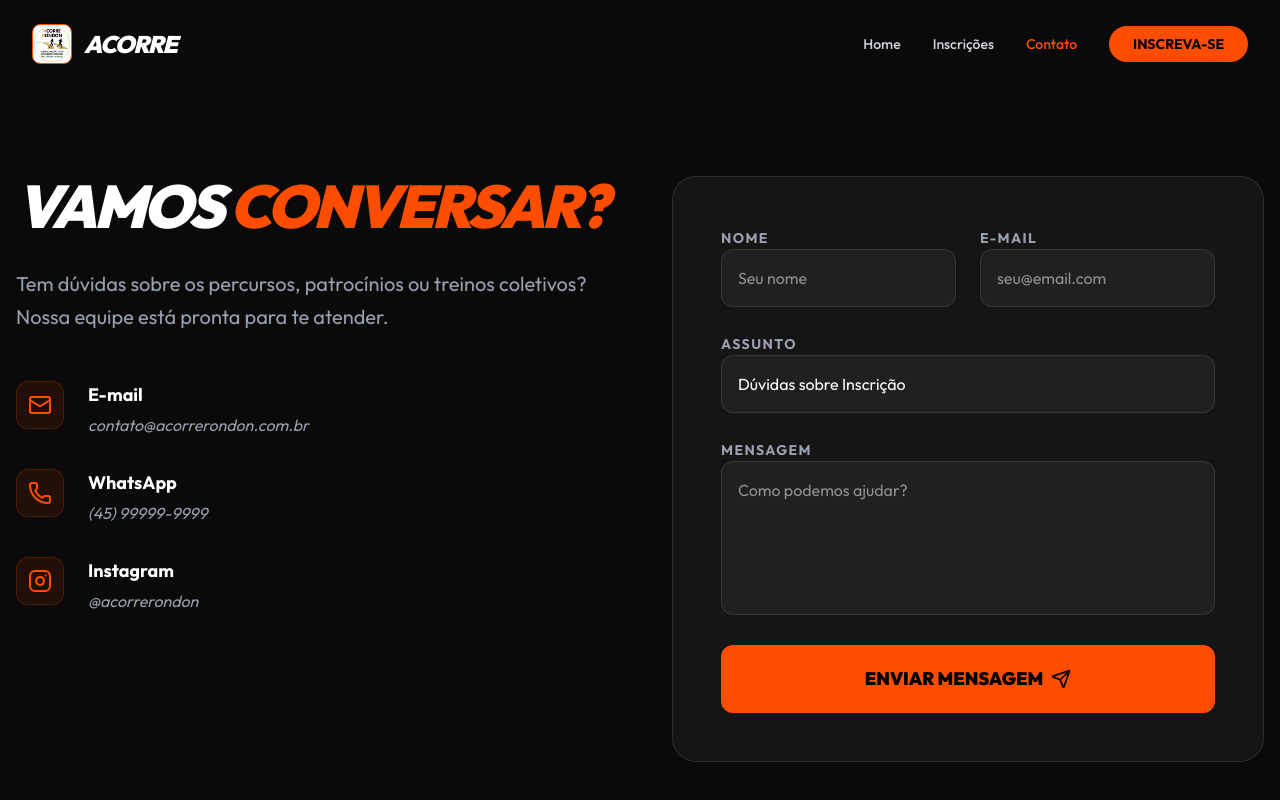
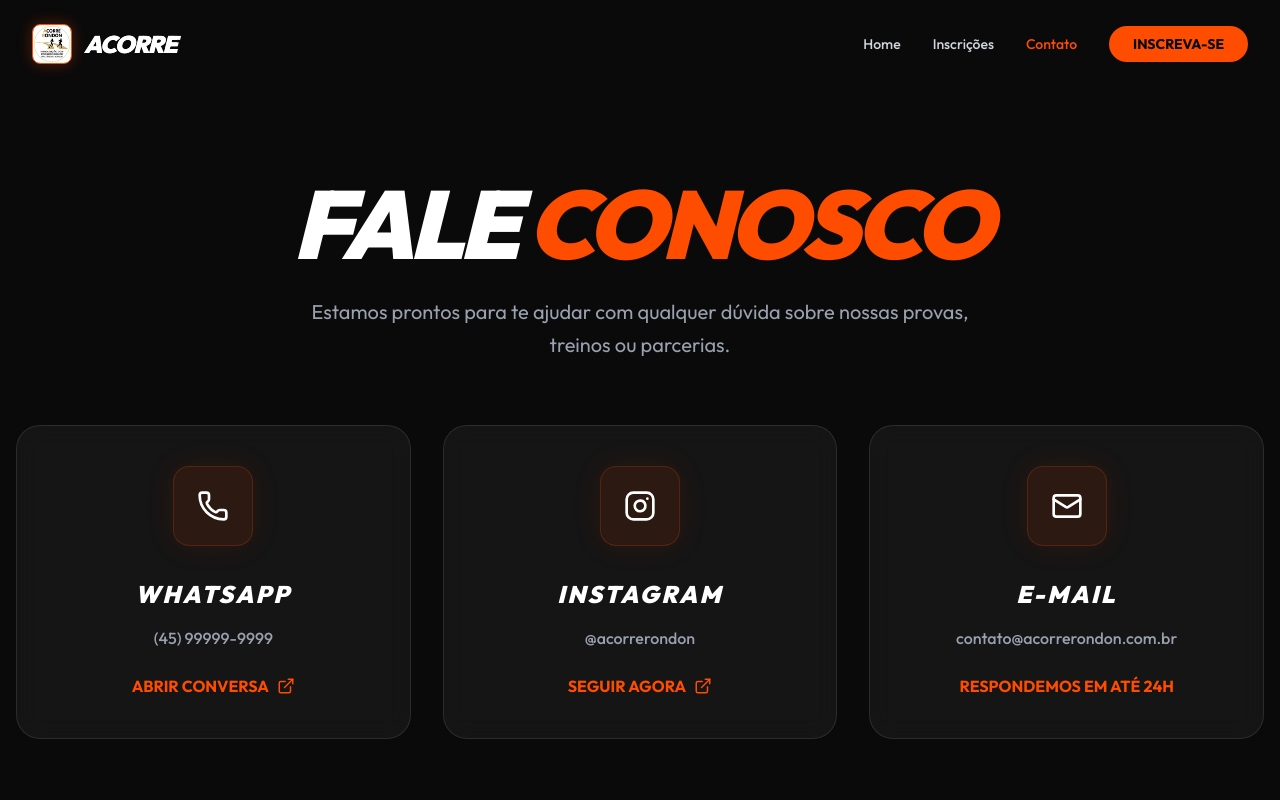
Before and after one commit to felipe-spengler/acorre-rondom, a React (Vite) app: page /contato in a window 1280 px wide. Shown: the top 800 px of the page. Built offline with nearby package versions, Linux system fonts and the light colour scheme.

Commit message:
Updates: Season 2026, logo animation, and new Contact page design

```diff
--- a/src/components/Footer.jsx
+++ b/src/components/Footer.jsx
@@ -59,7 +59,7 @@ const Footer = () => {
                 </div>
 
                 <div className="border-t border-white/5 pt-10 flex flex-col md:row justify-between items-center gap-4 text-sm text-gray-500">
-                    <p>© 2025 ACORRE RONDON. Todos os direitos reservados.</p>
+                    <p>© 2026 ACORRE RONDON. Todos os direitos reservados.</p>
                     <div className="flex gap-8">
                         <a href="#" className="hover:text-white">Privacidade</a>
                         <a href="#" className="hover:text-white">Termos</a>
--- a/src/components/Navbar.jsx
+++ b/src/components/Navbar.jsx
@@ -29,10 +29,19 @@ const Navbar = () => {
             <div className="max-w-7xl mx-auto px-4 sm:px-6 lg:px-8">
                 <div className="flex justify-between items-center">
                     <Link to="/" className="flex items-center space-x-3 group">
-                        <div className="w-10 h-10 rounded-lg overflow-hidden border border-primary group-hover:scale-110 transition-transform">
+                        <motion.div
+                            whileHover={{ rotate: -5, scale: 1.1 }}
+                            className="w-10 h-10 rounded-lg overflow-hidden border border-primary transition-transform shadow-[0_0_15px_rgba(255,77,0,0.3)] group-hover:shadow-[0_0_25px_rgba(255,77,0,0.6)]"
+                        >
                             <img src={logoImg} alt="ACORRE" className="w-full h-full object-cover" />
-                        </div>
-                        <span className="text-2xl font-black tracking-tighter italic">ACORRE</span>
+                        </motion.div>
+                        <motion.span
+                            initial={{ x: 0 }}
+                            whileHover={{ x: 5, skewX: -10 }}
+                            className="text-2xl font-black tracking-tighter italic bg-gradient-to-r from-white via-white to-primary bg-[length:200%_100%] bg-clip-text hover:text-transparent transition-all duration-500 hover:bg-[100%_0%]"
+                        >
+                            ACORRE
+                        </motion.span>
                     </Link>
 
                     {/* Desktop Links */}
--- a/src/pages/Contato.jsx
+++ b/src/pages/Contato.jsx
@@ -1,117 +1,100 @@
 import { motion } from 'framer-motion';
-import { Mail, Phone, MapPin, Send, Instagram } from 'lucide-react';
+import { Mail, Phone, Instagram, MapPin, Zap, ExternalLink } from 'lucide-react';
 
 const Contato = () => {
     return (
         <div className="pt-24 min-h-screen bg-dark">
             <section className="py-20 px-4">
                 <div className="max-w-7xl mx-auto">
-                    <div className="flex flex-col lg:flex-row gap-16">
-
-                        {/* Info Side */}
-                        <div className="lg:w-1/2">
+                    <div className="text-center mb-16">
                         <motion.h1
-                                initial={{ opacity: 0, x: -20 }}
-                                animate={{ opacity: 1, x: 0 }}
-                                className="text-6xl font-black italic tracking-tighter mb-8"
+                            initial={{ opacity: 0, y: 20 }}
+                            animate={{ opacity: 1, y: 0 }}
+                            className="text-6xl md:text-8xl font-black italic tracking-tighter mb-6"
                         >
-                                VAMOS <span className="text-primary">CONVERSAR?</span>
+                            FALE <span className="text-primary">CONOSCO</span>
                         </motion.h1>
-                            <p className="text-xl text-gray-400 mb-12 leading-relaxed">
-                                Tem dúvidas sobre os percursos, patrocínios ou treinos coletivos? Nossa equipe está pronta para te atender.
+                        <p className="text-xl text-gray-400 max-w-2xl mx-auto leading-relaxed">
+                            Estamos prontos para te ajudar com qualquer dúvida sobre nossas provas, treinos ou parcerias.
                         </p>
-
-                            <div className="space-y-8">
-                                <div className="flex items-start gap-6">
-                                    <div className="w-12 h-12 bg-primary/10 rounded-xl flex items-center justify-center shrink-0 border border-primary/20">
-                                        <Mail className="text-primary" />
-                                    </div>
-                                    <div>
-                                        <h4 className="text-lg font-bold mb-1">E-mail</h4>
-                                        <p className="text-gray-400 italic">contato@acorrerondon.com.br</p>
-                                    </div>
                     </div>
 
-                                <div className="flex items-start gap-6">
-                                    <div className="w-12 h-12 bg-primary/10 rounded-xl flex items-center justify-center shrink-0 border border-primary/20">
-                                        <Phone className="text-primary" />
+                    <div className="grid grid-cols-1 md:grid-cols-2 lg:grid-cols-3 gap-8">
+                        {/* WhatsApp Card */}
+                        <motion.a
+                            href="https://wa.me/5545999999999"
+                            target="_blank"
+                            rel="noopener noreferrer"
+                            whileHover={{ y: -10 }}
+                            className="glass p-10 rounded-3xl border border-white/10 flex flex-col items-center text-center group"
+                        >
+                            <div className="w-20 h-20 bg-primary/10 rounded-2xl flex items-center justify-center mb-8 border border-primary/20 group-hover:bg-primary group-hover:text-black transition-all duration-500 shadow-[0_0_30px_rgba(255,77,0,0.1)]">
+                                <Phone size={32} />
                             </div>
-                                    <div>
-                                        <h4 className="text-lg font-bold mb-1">WhatsApp</h4>
-                                        <p className="text-gray-400 italic">(45) 99999-9999</p>
-                                    </div>
-                                </div>
+                            <h3 className="text-2xl font-black uppercase tracking-widest mb-4 italic">WhatsApp</h3>
+                            <p className="text-gray-400 mb-6 font-medium">(45) 99999-9999</p>
+                            <span className="text-primary font-bold flex items-center gap-2 group-hover:gap-4 transition-all">
+                                ABRIR CONVERSA <ExternalLink size={18} />
+                            </span>
+                        </motion.a>
 
-                                <div className="flex items-start gap-6">
-                                    <div className="w-12 h-12 bg-primary/10 rounded-xl flex items-center justify-center shrink-0 border border-primary/20">
-                                        <Instagram className="text-primary" />
-                                    </div>
-                                    <div>
-                                        <h4 className="text-lg font-bold mb-1">Instagram</h4>
-                                        <a
+                        {/* Instagram Card */}
+                        <motion.a
                             href="https://www.instagram.com/acorrerondon/"
                             target="_blank"
                             rel="noopener noreferrer"
-                                            className="text-gray-400 hover:text-primary transition-colors italic"
+                            whileHover={{ y: -10 }}
+                            className="glass p-10 rounded-3xl border border-white/10 flex flex-col items-center text-center group"
                         >
-                                            @acorrerondon
-                                        </a>
+                            <div className="w-20 h-20 bg-primary/10 rounded-2xl flex items-center justify-center mb-8 border border-primary/20 group-hover:bg-primary group-hover:text-black transition-all duration-500 shadow-[0_0_30px_rgba(255,77,0,0.1)]">
+                                <Instagram size={32} />
                             </div>
+                            <h3 className="text-2xl font-black uppercase tracking-widest mb-4 italic">Instagram</h3>
+                            <p className="text-gray-400 mb-6 font-medium">@acorrerondon</p>
+                            <span className="text-primary font-bold flex items-center gap-2 group-hover:gap-4 transition-all">
+                                SEGUIR AGORA <ExternalLink size={18} />
+                            </span>
+                        </motion.a>
+
+                        {/* Email Card */}
+                        <motion.div
+                            whileHover={{ y: -10 }}
+                            className="glass p-10 rounded-3xl border border-white/10 flex flex-col items-center text-center group"
+                        >
+                            <div className="w-20 h-20 bg-primary/10 rounded-2xl flex items-center justify-center mb-8 border border-primary/20 group-hover:bg-primary group-hover:text-black transition-all duration-500 shadow-[0_0_30px_rgba(255,77,0,0.1)]">
+                                <Mail size={32} />
                             </div>
-                            </div>
-                        </div>
-
-                        {/* Form Side */}
-                        <div className="lg:w-1/2">
-                            <motion.div
-                                initial={{ opacity: 0, y: 30 }}
-                                animate={{ opacity: 1, y: 0 }}
-                                className="glass p-8 md:p-12 rounded-3xl border border-white/10"
-                            >
-                                <form className="space-y-6">
-                                    <div className="grid grid-cols-1 md:grid-cols-2 gap-6">
-                                        <div className="space-y-2">
-                                            <label className="text-sm font-bold uppercase tracking-widest text-gray-400">Nome</label>
-                                            <input
-                                                type="text"
-                                                placeholder="Seu nome"
-                                                className="w-full bg-white/5 border border-white/10 rounded-xl px-4 py-4 focus:border-primary outline-none transition-all"
-                                            />
-                                        </div>
-                                        <div className="space-y-2">
-                                            <label className="text-sm font-bold uppercase tracking-widest text-gray-400">E-mail</label>
-                                            <input
-                                                type="email"
-                                                placeholder="seu@email.com"
-                                                className="w-full bg-white/5 border border-white/10 rounded-xl px-4 py-4 focus:border-primary outline-none transition-all"
-                                            />
-                                        </div>
-                                    </div>
-                                    <div className="space-y-2">
-                                        <label className="text-sm font-bold uppercase tracking-widest text-gray-400">Assunto</label>
-                                        <select className="w-full bg-white/5 border border-white/10 rounded-xl px-4 py-4 focus:border-primary outline-none transition-all appearance-none cursor-pointer">
-                                            <option className="bg-dark">Dúvidas sobre Inscrição</option>
-                                            <option className="bg-dark">Patrocínio</option>
-                                            <option className="bg-dark">Treinos Coletivos</option>
-                                            <option className="bg-dark">Outros</option>
-                                        </select>
-                                    </div>
-                                    <div className="space-y-2">
-                                        <label className="text-sm font-bold uppercase tracking-widest text-gray-400">Mensagem</label>
-                                        <textarea
-                                            rows="5"
-                                            placeholder="Como podemos ajudar?"
-                                            className="w-full bg-white/5 border border-white/10 rounded-xl px-4 py-4 focus:border-primary outline-none transition-all resize-none"
-                                        ></textarea>
-                                    </div>
-                                    <button className="w-full bg-primary text-black font-black text-lg py-5 rounded-xl hover:bg-primary-light transition-all flex items-center justify-center gap-2 group">
-                                        ENVIAR MENSAGEM <Send size={20} className="group-hover:translate-x-1 group-hover:-translate-y-1 transition-transform" />
-                                    </button>
-                                </form>
+                            <h3 className="text-2xl font-black uppercase tracking-widest mb-4 italic">E-mail</h3>
+                            <p className="text-gray-400 mb-6 font-medium">contato@acorrerondon.com.br</p>
+                            <span className="text-primary font-bold">RESPONDEMOS EM ATÉ 24H</span>
                         </motion.div>
                     </div>
 
+                    {/* Bottom Info */}
+                    <motion.div
+                        initial={{ opacity: 0 }}
+                        whileInView={{ opacity: 1 }}
+                        className="mt-20 glass p-12 rounded-3xl border border-white/10 flex flex-col md:row items-center justify-between gap-8"
+                    >
+                        <div className="flex items-center gap-6">
+                            <div className="w-14 h-14 bg-white/5 rounded-full flex items-center justify-center border border-white/10">
+                                <MapPin className="text-primary" />
                             </div>
+                            <div className="text-left">
+                                <h4 className="font-black italic uppercase tracking-widest text-sm text-primary">Localização</h4>
+                                <p className="text-lg font-bold">Marechal Cândido Rondon - PR</p>
+                            </div>
+                        </div>
+                        <div className="flex items-center gap-6">
+                            <div className="w-14 h-14 bg-white/5 rounded-full flex items-center justify-center border border-white/10">
+                                <Zap className="text-primary" />
+                            </div>
+                            <div className="text-left">
+                                <h4 className="font-black italic uppercase tracking-widest text-sm text-primary">Treinos Coletivos</h4>
+                                <p className="text-lg font-bold">Consulte horários no WhatsApp</p>
+                            </div>
+                        </div>
+                    </motion.div>
                 </div>
             </section>
         </div>
--- a/src/pages/Home.jsx
+++ b/src/pages/Home.jsx
@@ -27,14 +27,14 @@ const Home = () => {
                         className="max-w-3xl"
                     >
                         <span className="inline-block bg-primary px-3 py-1 text-xs font-black uppercase tracking-widest text-black mb-6">
-                            Temporada 2025
+                            Temporada 2026
                         </span>
                         <h1 className="text-6xl md:text-8xl font-black italic tracking-tighter leading-none mb-6">
                             DESAFIE O SEU <br />
                             <span className="text-primary italic">PRÓPRIO RITMO</span>
                         </h1>
                         <p className="text-xl md:text-2xl text-gray-300 mb-10 max-w-xl">
-                            Mais do que uma corrida, uma experiência urbana. Una-se à maior comunidade de corredores de elite.
+                            Mais do que uma corrida, uma experiência urbana. Una-se experiência única de superação, resistência e muita adrenalina.
                         </p>
                         <div className="flex flex-col sm:flex-row gap-4">
                             <Link to="/inscricoes" className="flex items-center justify-center gap-2 bg-primary text-black px-10 py-5 rounded-full font-black text-lg hover:bg-primary-light transition-all transform hover:scale-105">
```
Lines whose indentation alone changed are shown as unchanged.
